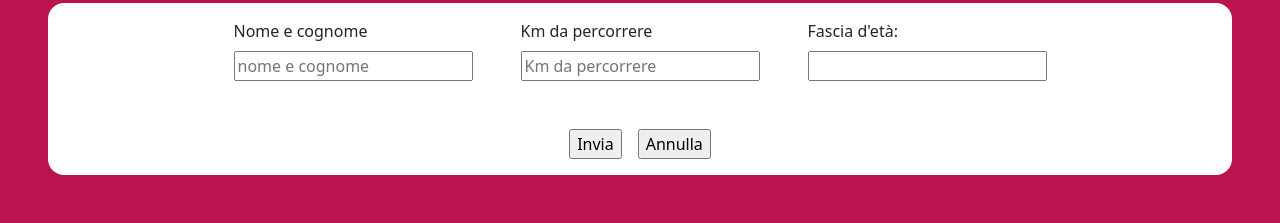
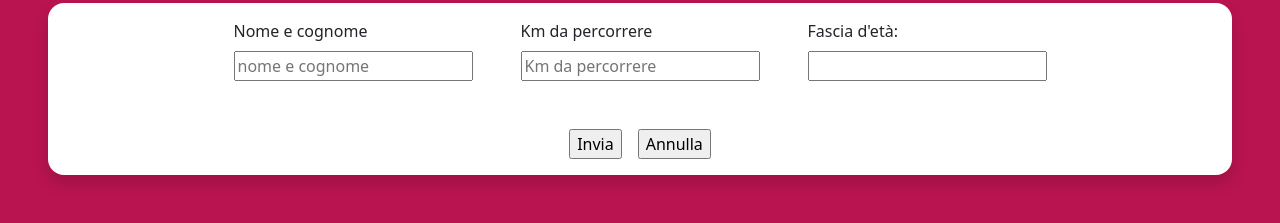
Before and after one commit to erosalpe/js-biglietto-treno-form, a plain HTML site: page index.html in a window 1280 px wide. Shown: the part 53-276 px from the top of the page. Drawn offline with nearby package versions, Linux system fonts and the light colour scheme.

Commit message:
feat(form) aggiunta ombra

```diff
--- a/index.html
+++ b/index.html
@@ -12,7 +12,7 @@
     <main>
         <div class="bg-main">
             <h1 class="text-center text-light text-uppercase">Calcola il prezzo del tuo biglietto</h1>
-            <form class="d-flex flex-column align-items-center pt-3 gap-5 form-bg mx-5 rounded-4">
+            <form class="d-flex flex-column align-items-center pt-3 gap-5 form-bg mx-5 rounded-4 shadow">
                 <div class="d-flex gap-5">
                     <div class="d-flex flex-column gap-2">
                         <label for="nomeCognome">Nome e cognome</label>
```
